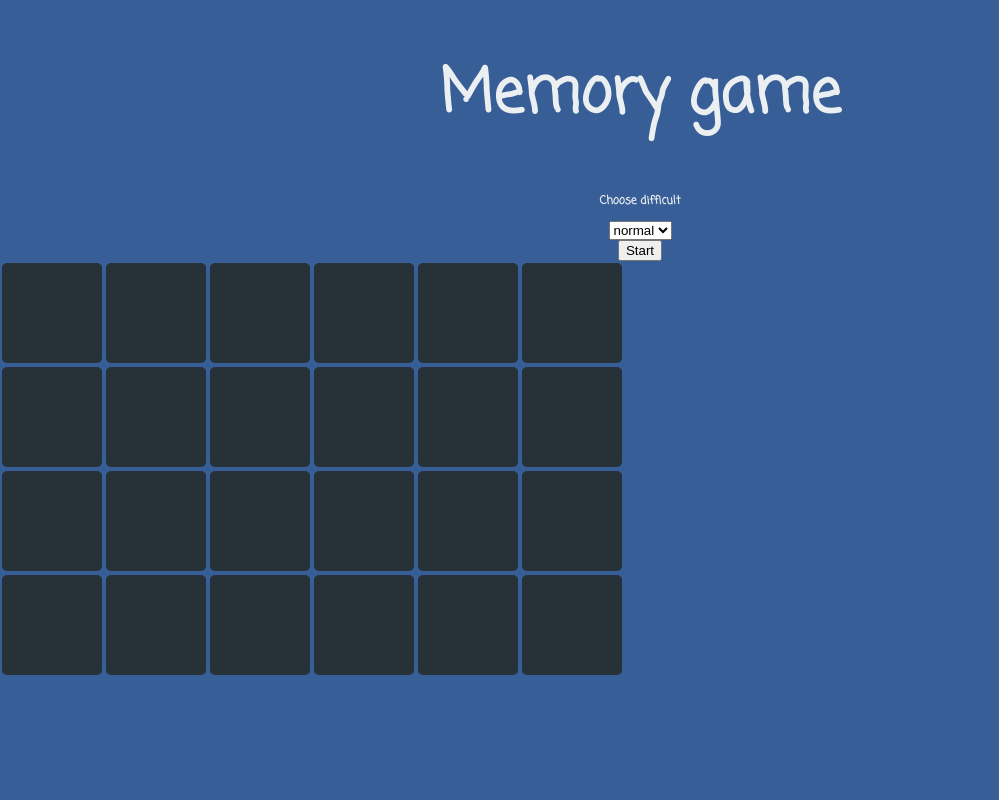
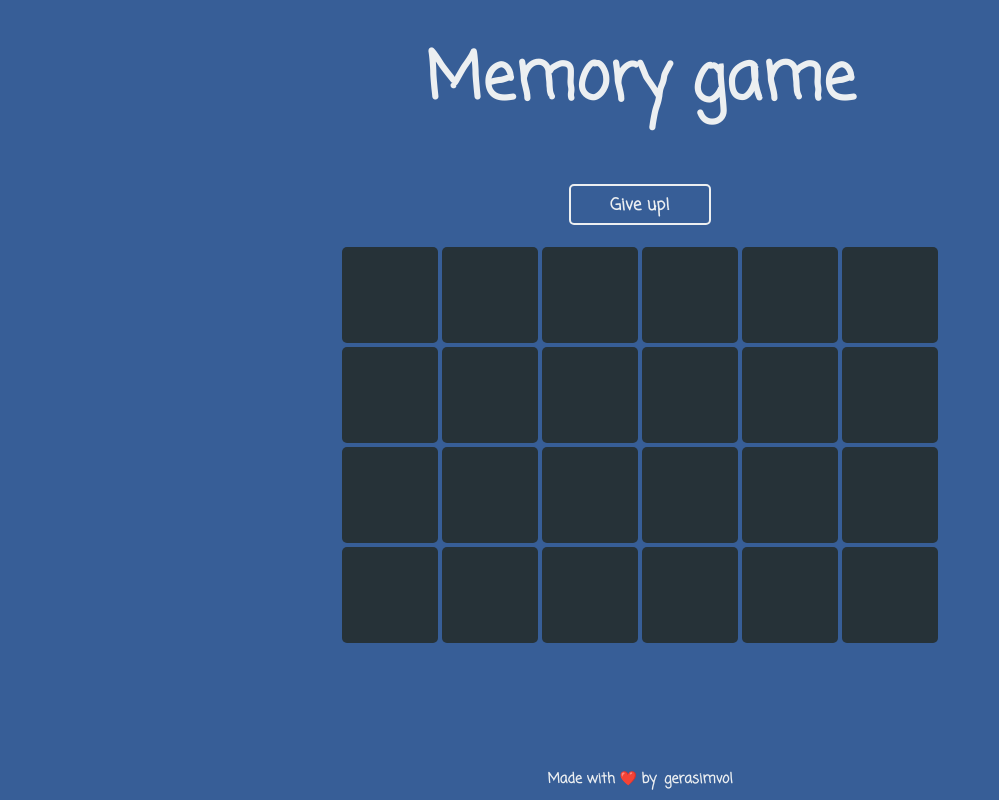
Before and after one commit to gerasimvol/memory-game, a Vue app: page / in a window 1280 px wide. Both pictures are taken after a click on the button "Start". Shown: the whole page, without its empty margins (0-999 px from the left). Built offline with nearby package versions, Linux system fonts and the light colour scheme.

Commit message:
Finish game

```diff
--- a/index.html
+++ b/index.html
@@ -10,7 +10,7 @@
         --white: #ECEFF1;
         --black: #263238;
         --blue: #375e97;
-        --red: #FB6542;
+        --red: #bf0000;
         --yellow: #FFBB00;
         --green: #3F681C;
       }
@@ -19,12 +19,17 @@
         margin: 0;
         padding: 0;
         color: var(--white);
-        font-size: 10px;
+        font-size: 14px;
+      }
+
+      * {
+        margin: 0;
+        padding: 0;
+        box-sizing: border-box;
       }
     </style>
   </head>
   <body>
     <div id="app"></div>
-    <!-- built files will be auto injected -->
   </body>
 </html>
--- a/src/App.vue
+++ b/src/App.vue
@@ -1,7 +1,12 @@
 <template>
   <div id="app">
-    <section class="start-screen">
     <h1 class="logo">Memory game</h1>
+    <transition name="slide-in" mode="out-in">
+    <section
+      v-if="screen === 'start'"
+      class="start-screen"
+      key="start-screen"
+    >
       <div class="difficult">
         <h3>Choose difficult</h3>
         <select v-model="difficult">
@@ -17,7 +22,15 @@
         Start
       </button>
     </section>
-    <section class="cards" v-if="allCards">
+
+    <section
+      v-if="screen === 'game'"
+      key="game-screen"
+    >
+      <button @click="endGame()">
+        Give up!
+      </button>
+      <div :class="[`cards`, `cards_${difficult}`]" v-if="allCards">
         <card
           :class="{'card_opened': card.open}"
           v-for="(card, i) in allCards"
@@ -27,7 +40,20 @@
           :id="i"
           @selected="onCardSelected($event)"
         />
+      </div>
     </section>
+    </transition>
+
+    <footer class="footer">
+      Made with ❤️ by
+      <a
+        class="author-link"
+        target="_blank"
+        href="https://gerasimvol.github.io/"
+      >
+        gerasimvol
+      </a>
+    </footer>
   </div>
 </template>
 
@@ -45,6 +71,7 @@ export default {
   },
   data () {
     return {
+      screen: 'start', // game
       difficultOptions: ['easy', 'normal', 'hard', 'insane'],
       difficult: 'normal',
       allCards: null,
@@ -56,6 +83,15 @@ export default {
     startNewGame () {
       this.selectedCards = []
       this.allCards = shuffle(double(this.generateUniqueCardsArray()))
+      this.screen = 'game'
+    },
+    endGame () {
+      this.screen = 'start'
+    },
+    winGame () {
+      return confirm('New game?')
+        ? this.endGame()
+        : null
     },
     generateUniqueCardsArray () {
       // First hald of allCard. Second half is copy of first
@@ -100,10 +136,11 @@ export default {
 
       if (this.selectedCards.length === 2) {
         if (this.selectedCards[0].card.value === this.selectedCards[1].card.value) {
-          console.log('PAIR')
           this.selectedCards = []
           if (this.allCards.every(card => card.selected)) {
-            console.log('GG')
+            setTimeout(() => {
+              this.winGame()
+            }, 500)
           }
         } else {
           this.allowSelect = false
@@ -124,21 +161,94 @@ export default {
 
 <style lang="scss" scoped>
   #app {
-    overflow: hidden;
+    position: relative;
     font-family: 'Coming Soon', cursive;
     text-align: center;
-    height: 100vh;
+    min-height: 100vh;
+    height: 100%;
     background: var(--blue);
+    padding-bottom: 50px;
+  }
+
+  .footer {
+    font-weight: bold;
+    position: absolute;
+    bottom: 10px;
+    left: 50%;
+    transform: translateX(-50%);
   }
 
   .logo {
     font-weight: 700;
-    font-size: 6rem;
+    font-size: 4.6rem;
+    line-height: 4.6rem;
+    padding: 50px 0;
   }
 
   .cards {
     display: flex;
-    max-width: 700px;
     flex-wrap: wrap;
+    justify-content: center;
+    max-width: 1200px;
+    margin: 0 auto;
+  }
+
+  .cards_easy {
+    max-width: 400px;
+  }
+
+  .cards_normal {
+    max-width: 600px;
+  }
+
+  .cards_hard {
+    max-width: 800px;
+  }
+
+  button {
+    border: 2px solid var(--white);
+    border-radius: 5px;
+    background: transparent;
+    color: var(--white);
+    font-size: 1.2rem;
+    line-height: 1.2rem;
+    font-family: 'Coming Soon', cursive;
+    font-weight: 700;
+    padding: 0.6rem 2.8rem;
+    padding-top: 0.8rem;
+    cursor: pointer;
+    transition: all 0.3s;
+    margin: 20px 0;
+
+    &:hover {
+      background: var(--white);
+      color: var(--blue);
+    }
+  }
+
+  a {
+    text-decoration: none;
+    color: var(--white);
+  }
+
+  .author-link {
+    padding-left: 3px;
+
+    &:hover {
+      color: var(--red);
+    }
+  }
+
+  .slide-in {
+    &-enter-active,
+    &-leave-active {
+      transition: all .3s ease;
+    }
+
+    &-enter,
+    &-leave-to {
+      transform: translateY(10px);
+      opacity: 0;
+    }
   }
 </style>
--- a/src/components/Card.vue
+++ b/src/components/Card.vue
@@ -62,6 +62,7 @@ export default {
     position: absolute;
     transition: transform 0.5s;
     transform-style: preserve-3d;
+    cursor: pointer;
   }
 
   .card__front,
@@ -70,11 +71,12 @@ export default {
     border-radius: 5px;
     justify-content: center;
     align-items: center;
-    font-size: 4.8rem;
+    font-size: 3.8rem;
     height: 100%;
     width: 100%;
     position: absolute;
     backface-visibility: hidden;
+    padding-top: 8px;
   }
 
   .card__front {
```
Also changed, not shown: 2 other files (tests, documents, lock files or other folders). Lines whose indentation alone changed are shown as unchanged.
